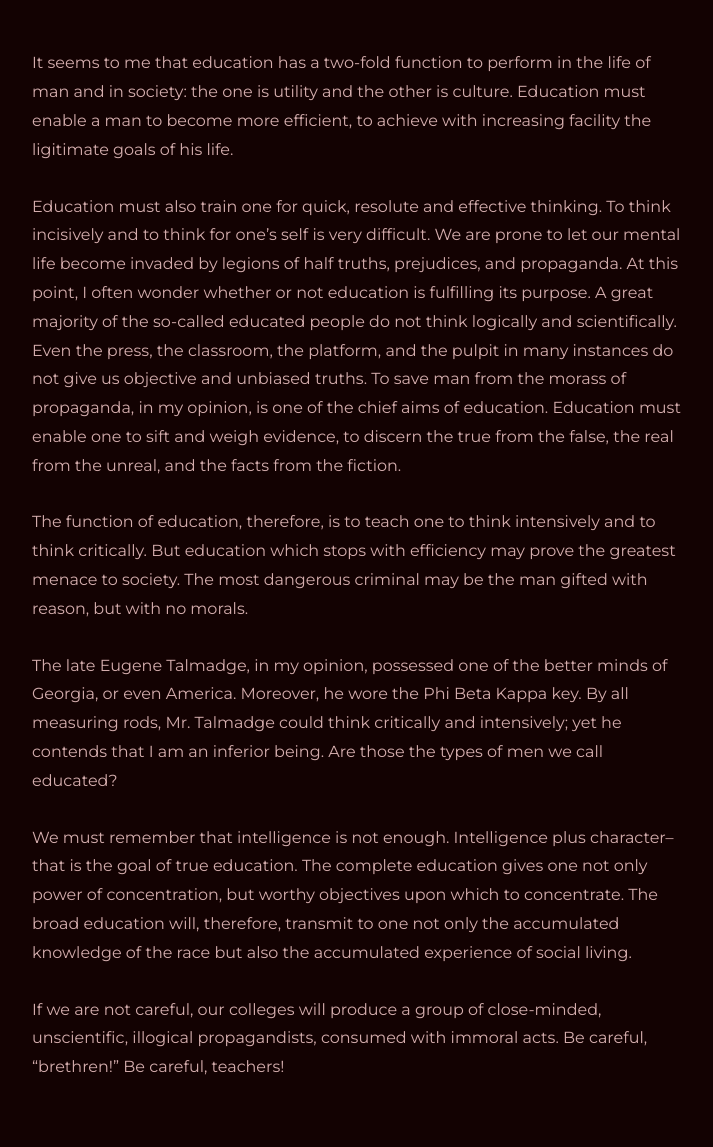
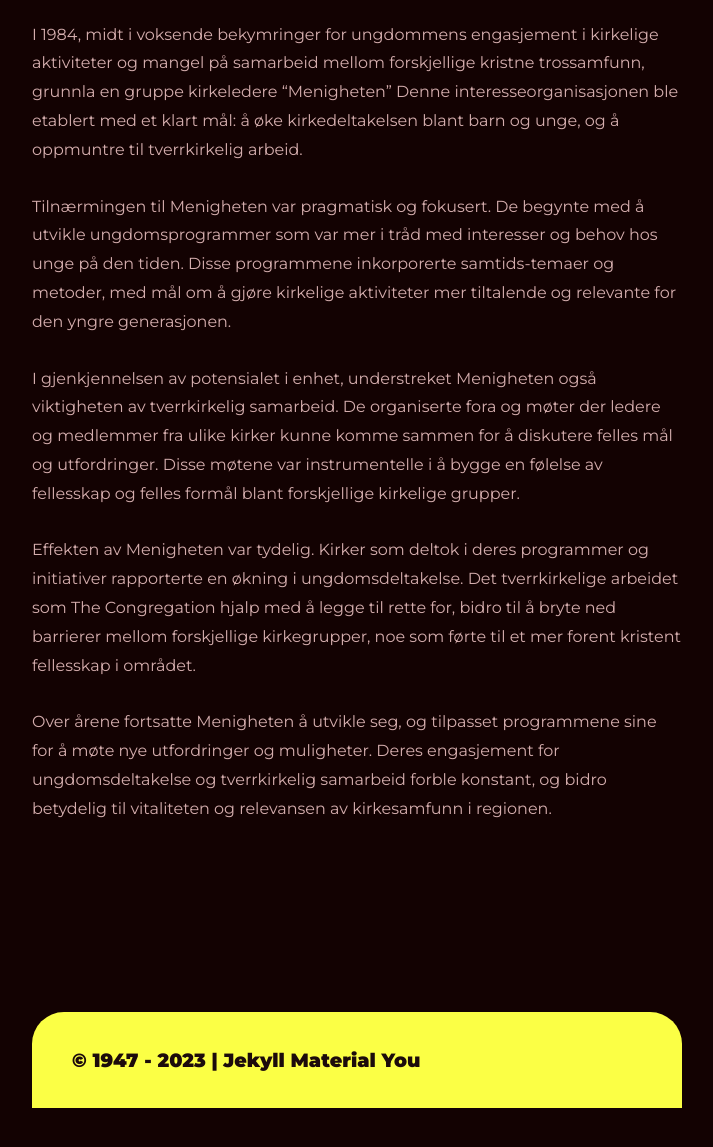
Before and after one commit to menigheten/menigheten.github.io, a Jekyll site: the page built from all_collections/_posts/1948-12-12-the-purpose-of-education.md, in a window 1280 px wide and 1400 px high, scrolled down 740 px, cut to the strip 235-1382 px from the top of the window. Shown: the whole strip, without its empty margins (283-996 px from the left). Built offline with Jekyll 4.4.1, drawn with Linux system fonts in a browser that asks for light colours; after the commit the page ends 2083 px from its top, so only the background shows below that; some of the changed text lies outside the part shown.

Commit message:
Update 1948-12-12-the-purpose-of-education.md

```diff
--- a/all_collections/_posts/1948-12-12-the-purpose-of-education.md
+++ b/all_collections/_posts/1948-12-12-the-purpose-of-education.md
@@ -1,22 +1,20 @@
 ---
 layout: post
-title: The Purpose of Education
-date: 1948-12-12 10:18:00
-categories: [fiction, jekyll]
+title: Pang-start! Hvordan alt startet
+date: 1984-06-08 10:18:00
+categories: [Starten]
 ---
 
-As I engage in the so-called "bull sessions" around and about the school, I too often find that most college men have a misconception of the purpose of education. Most of the "brethren" think that education should equip them with the proper instruments of exploitation so that they can forever trample over the masses. Still others think that education should furnish them with noble ends rather than means to an end.
+I 1984, midt i voksende bekymringer for ungdommens engasjement i kirkelige aktiviteter og mangel på samarbeid mellom forskjellige kristne trossamfunn, grunnla en gruppe kirkeledere "Menigheten" Denne interesseorganisasjonen ble etablert med et klart mål: å øke kirkedeltakelsen blant barn og unge, og å oppmuntre til tverrkirkelig arbeid.
 
 ![alt](https://picsum.photos/800/300)
 
-It seems to me that education has a two-fold function to perform in the life of man and in society: the one is utility and the other is culture. Education must enable a man to become more efficient, to achieve with increasing facility the ligitimate goals of his life.
+I 1984, midt i voksende bekymringer for ungdommens engasjement i kirkelige aktiviteter og mangel på samarbeid mellom forskjellige kristne trossamfunn, grunnla en gruppe kirkeledere "Menigheten" Denne interesseorganisasjonen ble etablert med et klart mål: å øke kirkedeltakelsen blant barn og unge, og å oppmuntre til tverrkirkelig arbeid.
 
-Education must also train one for quick, resolute and effective thinking. To think incisively and to think for one's self is very difficult. We are prone to let our mental life become invaded by legions of half truths, prejudices, and propaganda. At this point, I often wonder whether or not education is fulfilling its purpose. A great majority of the so-called educated people do not think logically and scientifically. Even the press, the classroom, the platform, and the pulpit in many instances do not give us objective and unbiased truths. To save man from the morass of propaganda, in my opinion, is one of the chief aims of education. Education must enable one to sift and weigh evidence, to discern the true from the false, the real from the unreal, and the facts from the fiction.
+Tilnærmingen til Menigheten var pragmatisk og fokusert. De begynte med å utvikle ungdomsprogrammer som var mer i tråd med interesser og behov hos unge på den tiden. Disse programmene inkorporerte samtids-temaer og metoder, med mål om å gjøre kirkelige aktiviteter mer tiltalende og relevante for den yngre generasjonen.
 
-The function of education, therefore, is to teach one to think intensively and to think critically. But education which stops with efficiency may prove the greatest menace to society. The most dangerous criminal may be the man gifted with reason, but with no morals.
+I gjenkjennelsen av potensialet i enhet, understreket Menigheten også viktigheten av tverrkirkelig samarbeid. De organiserte fora og møter der ledere og medlemmer fra ulike kirker kunne komme sammen for å diskutere felles mål og utfordringer. Disse møtene var instrumentelle i å bygge en følelse av fellesskap og felles formål blant forskjellige kirkelige grupper.
 
-The late Eugene Talmadge, in my opinion, possessed one of the better minds of Georgia, or even America. Moreover, he wore the Phi Beta Kappa key. By all measuring rods, Mr. Talmadge could think critically and intensively; yet he contends that I am an inferior being. Are those the types of men we call educated?
+Effekten av Menigheten var tydelig. Kirker som deltok i deres programmer og initiativer rapporterte en økning i ungdomsdeltakelse. Det tverrkirkelige arbeidet som The Congregation hjalp med å legge til rette for, bidro til å bryte ned barrierer mellom forskjellige kirkegrupper, noe som førte til et mer forent kristent fellesskap i området.
 
-We must remember that intelligence is not enough. Intelligence plus character--that is the goal of true education. The complete education gives one not only power of concentration, but worthy objectives upon which to concentrate. The broad education will, therefore, transmit to one not only the accumulated knowledge of the race but also the accumulated experience of social living.
-
-If we are not careful, our colleges will produce a group of close-minded, unscientific, illogical propagandists, consumed with immoral acts. Be careful, "brethren!" Be careful, teachers!
+Over årene fortsatte Menigheten å utvikle seg, og tilpasset programmene sine for å møte nye utfordringer og muligheter. Deres engasjement for ungdomsdeltakelse og tverrkirkelig samarbeid forble konstant, og bidro betydelig til vitaliteten og relevansen av kirkesamfunn i regionen.
```
